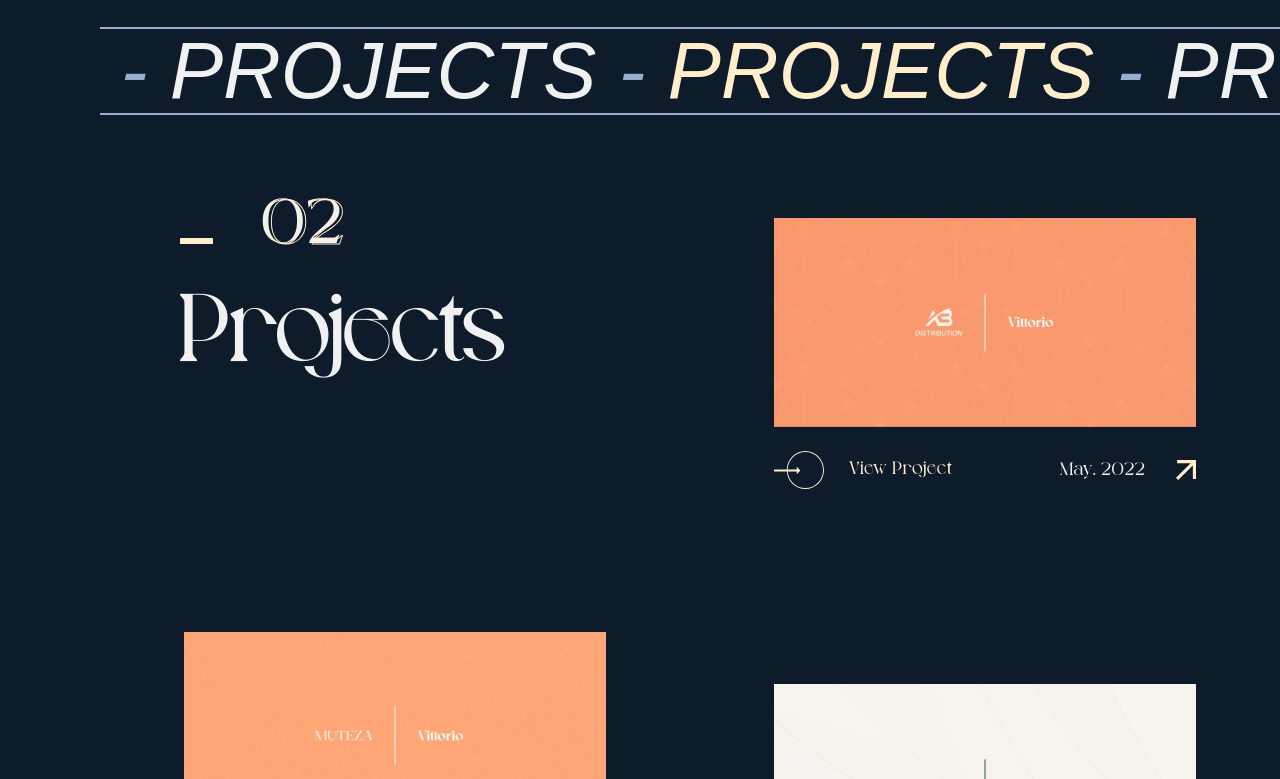
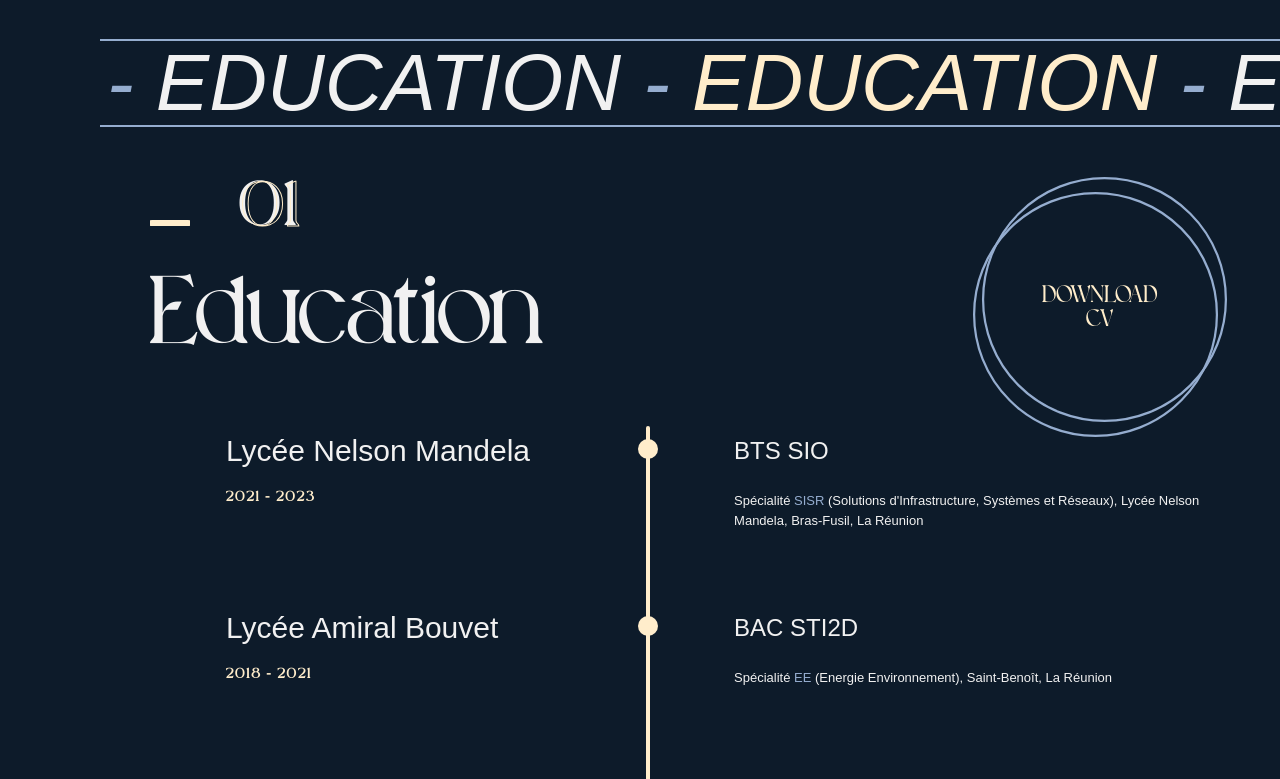
Before and after one commit to vittoriobusatta/Portfolio-V1, a React (Create React App) app: page / in a window 1280 px wide. Shown: the part 861-1640 px from the top of the page. Built offline with nearby package versions, Linux system fonts and the light colour scheme.

Commit message:
Fix Bug ec8d05e3

```diff
--- a/src/App.js
+++ b/src/App.js
@@ -107,7 +107,7 @@ function App() {
   return (
     <div className="App" style={{display: "flex",justifyContent: "flex-end"}}>
       <GlobalStyle isLight={lightMode} />
-      {/* <Menu setOpenMenu={setOpenMenu} openMenu={openMenu} setOpenHome={setOpenHome} openHome={openHome}/> */}
+      <Menu setOpenMenu={setOpenMenu} openMenu={openMenu} setOpenHome={setOpenHome} openHome={openHome}/>
       <BrowserRouter>
         <Navbar
           setOpenMenu={setOpenMenu}
--- a/src/components/Common.js
+++ b/src/components/Common.js
@@ -74,9 +74,9 @@ export const WorkLinks = styled.a`
 
 export const EmSpace = styled.div `
   left: 100px;
-  height: 6px;
+  height: max(0.6rem, 4px);
   width: 10%;
-  min-width: 30px;
+  min-width: 20px;
   max-width: 60px;
   background: ${props => props.isLight === true ? secondLightColor : secondColor};
   margin-right: 5rem;
@@ -111,6 +111,11 @@ export const Number = styled.span `
     top: 1px;
     color: transparent;
     -webkit-text-stroke: 1px ${props => props.isLight === true ? secondLightColor : secondColor};
+
+    @media (max-width: 400px) {
+      -webkit-text-stroke: 0.5px ${props => props.isLight === true ? secondLightColor : secondColor};
+      left: 1px;
+    }
   }
 
   &.oldchild0::before {
--- a/src/components/Homepage.js
+++ b/src/components/Homepage.js
@@ -36,7 +36,7 @@ const landing = ({lightMode, setlightMode}) => {
   return (
     <HomePageContainer isLight={lightMode}>
       <DarkBtn setlightMode={setlightMode} lightMode={lightMode}/>
-      {/* <Landing setlightMode={setlightMode} lightMode={lightMode}/> */}
+      <Landing setlightMode={setlightMode} lightMode={lightMode}/>
       <Marquee setlightMode={setlightMode} lightMode={lightMode}/>
       <Education setlightMode={setlightMode} lightMode={lightMode}/>
       <Marquee2 setlightMode={setlightMode} lightMode={lightMode}/>
--- a/src/components/pagecontent/Education.js
+++ b/src/components/pagecontent/Education.js
@@ -1,7 +1,6 @@
 import React from 'react'
 import styled from 'styled-components';
-import { secondColor, morgenWalsh, thirdColor, roboto, fourthColor, EmSpace, OldchildContent, Title, Number, ContainerTitle, fourthLightColor, thirdLightColor, secondLightColor} from '../Common';
-import CuriculomSVG from "../../icons/circle.svg";
+import { secondColor, morgenWalsh, thirdColor, roboto, fourthColor, EmSpace, OldchildContent, Title, Number, fourthLightColor, thirdLightColor, secondLightColor} from '../Common';
 
 const EducationContainer = styled.section`
     position: relative;
@@ -34,9 +33,6 @@ const EducationContainerRight = styled.div`
         width: 100%;
         height: 70%;
     }
-    @media (max-width: 850px) {
-        height: 75%;
-    }
 `
 const ScolarityContainer = styled.div`
     height: 100%;
@@ -51,7 +47,7 @@ const ScolarityContent = styled.div`
     grid-column-gap: 0px;
     grid-row-gap: 0px;
     @media (max-width: 850px) {
-        grid-template-columns: 0.5fr repeat(4, 1fr) 0.5fr 0.05fr 0.5fr repeat(6, 1fr) 0.5fr;
+        grid-template-columns: 0.5fr repeat(4, 1fr) 0.5fr 0.06fr 0.5fr repeat(6, 1fr) 0.5fr;
     }
     @media (max-width: 400px) {
         grid-template-columns: 0.2fr 2fr 0.5fr 0.05fr 0.8fr 2fr 0.2fr;
@@ -186,12 +182,10 @@ const Circle = styled.span`
         top: 0;
     }
 `
-
 const Layout = styled.span`
     height: auto;
     width: auto;
 `
-
 const InstitutionName = styled.h3`
     color: ${props => props.isLight === true ? fourthLightColor : fourthColor};
     font-size: max(3rem, 15px);
@@ -220,7 +214,6 @@ const Paragraph = styled.p`
         font-size: 9px;
     }
 `
-
 const CompilationYear = styled.span`
     font-size: max(1.4rem,8px);
     font-family: ${morgenWalsh};
@@ -229,6 +222,94 @@ const CompilationYear = styled.span`
     letter-spacing: .2rem;
     white-space: nowrap;
 `
+const WrapperTitle = styled.div `
+    height: 50%;
+    width: 100%;
+    position: relative;
+    @media (max-width: 1300px) {
+        width: 50%;
+        height: 100%;
+    }
+    @media (max-width: 850px) {
+        width: 60%;
+    }
+`
+const Wrap = styled.div `
+    height: auto;
+    width: 100%;
+`
+const Auto = styled.span `
+    height: auto;
+    width: auto;
+    position: absolute;
+    top: 5rem;
+    left: 5rem;
+`
+const CuriculumContainer = styled.div `
+    height: 50%;
+    width: 100%;
+    display: flex;
+    align-items: center;
+    @media (max-width: 1300px) {
+        width: 50%;
+        height: 100%;
+    }
+    @media (max-width: 850px) {
+        width: 40%;
+    }
+`
+
+const CuriculumContent = styled.div `
+    position: relative;
+    height: 80%;
+    width: 100%;
+    display: flex;
+    justify-content: center;
+    align-items: flex-start;
+    @media (max-width: 1300px) {
+        height: auto;
+        width: auto;
+        position: absolute;
+        top: 5rem;
+        right: 5rem;
+    }
+
+    @media (max-width: 400px) {
+
+    }
+`
+const CuriculumText = styled.a `
+    position: absolute;
+    top: 50%;
+    left: 50%;
+    transform: translate(-50%, -50%);
+    color: ${props => props.isLight === true ? secondLightColor : secondColor};
+    font-size: max(2.4rem, 10px);
+    font-family: ${morgenWalsh};
+    text-align: center;
+    transition: all .3s ease-out;
+`
+
+const Svg = styled.svg `
+    width: 26rem;
+    height: 26rem;
+    & circle {
+        stroke: ${props => props.isLight === true ? thirdLightColor : thirdColor};
+        transition: all .3s ease-out;
+    }
+`
+const Span = styled.a `
+    width: auto;
+    height: auto;
+    position: relative;
+    &:hover > svg > circle {
+        stroke: ${props => props.isLight === true ? secondLightColor : secondColor};
+    }
+    &:hover > a {
+        color: ${props => props.isLight === true ? thirdLightColor : thirdColor};
+    }
+`
+
 
 function education({lightMode, setlightMode}) {
   return (
@@ -236,25 +317,39 @@ function education({lightMode, setlightMode}) {
 
         <EducationContainerLeft>
 
-            <ContainerTitle>
-
-                <div style={{height: 'auto', width: 100 + "%"}}>
-                    <div style={{height: 100 + "%", width: 100 + "%"}}>
+            <WrapperTitle>
+                <Auto>
+                    <Wrap>
                         <OldchildContent>
                             <EmSpace isLight={lightMode}></EmSpace>
                             <Number isLight={lightMode} className="oldchild1">01</Number>
                         </OldchildContent>
 
-                    </div>
-                </div>
+                    </Wrap>
 
-                <div style={{height: 'auto', width: 100 + "%", paddingTop: 3 + "rem"}}>
-                    <div style={{height: 100 + "%", width: 100 + "%"}}>
+                    <Wrap style={{paddingTop: 3 + "rem"}}>
                         <Title isLight={lightMode}>Education</Title>
-                    </div>
-                </div>
+                    </Wrap>
+                </Auto>
 
-            </ContainerTitle>
+            </WrapperTitle>
+
+
+
+
+
+            <CuriculumContainer>
+                <CuriculumContent>
+                    <Span href='#' download="Curiculum Vitae Busatta.pdf">
+                        <Svg width="260" height="260" viewBox="0 0 340 348" fill="none" xmlns="http://www.w3.org/2000/svg">
+                            <circle cx="176" cy="164" r="162.5" stroke="#95ADCF" stroke-width="3"/>
+                            <circle cx="164" cy="184" r="162.5" stroke="#95ADCF" stroke-width="3"/>
+                        </Svg>
+                        <CuriculumText isLight={lightMode}>DOWNLOAD CV</CuriculumText>
+                    </Span>
+
+                </CuriculumContent>
+            </CuriculumContainer>
 
         </EducationContainerLeft>
 
--- a/src/components/pagecontent/Landing.js
+++ b/src/components/pagecontent/Landing.js
@@ -2,7 +2,7 @@ import React from 'react';
 import styled from 'styled-components';
 import WorkSVG from "../../icons/fistcircle.svg";
 import { ReactComponent as ArrowImg } from '../../icons/arrow.svg';
-import {secondColor, thirdColor, morgenWalsh, LinksA, roboto, fourthColor, fourthLightColor, secondLightColor} from '../Common';
+import {secondColor, thirdColor, morgenWalsh, roboto, fourthColor, fourthLightColor, secondLightColor} from '../Common';
 
 
 const LandingContainer = styled.section`
@@ -184,7 +184,7 @@ const landing = ({lightMode, setlightMode}) => {
 
         <ColumnTwo>
             <Column2Content>
-                <a href="">View Work</a>
+                <a>View Work</a>
                 <svg viewBox="0 0 74 30" fill="none" xmlns="http://www.w3.org/2000/svg"><path d="M58.96 0L57.3763 1.58368L69.2326 13.44H0V15.68H69.2326L57.3741 27.5408L58.9578 29.1245L73.52 14.56L58.96 0Z" fill="#95ADCF"/></svg>
             </Column2Content>
         </ColumnTwo>
```
